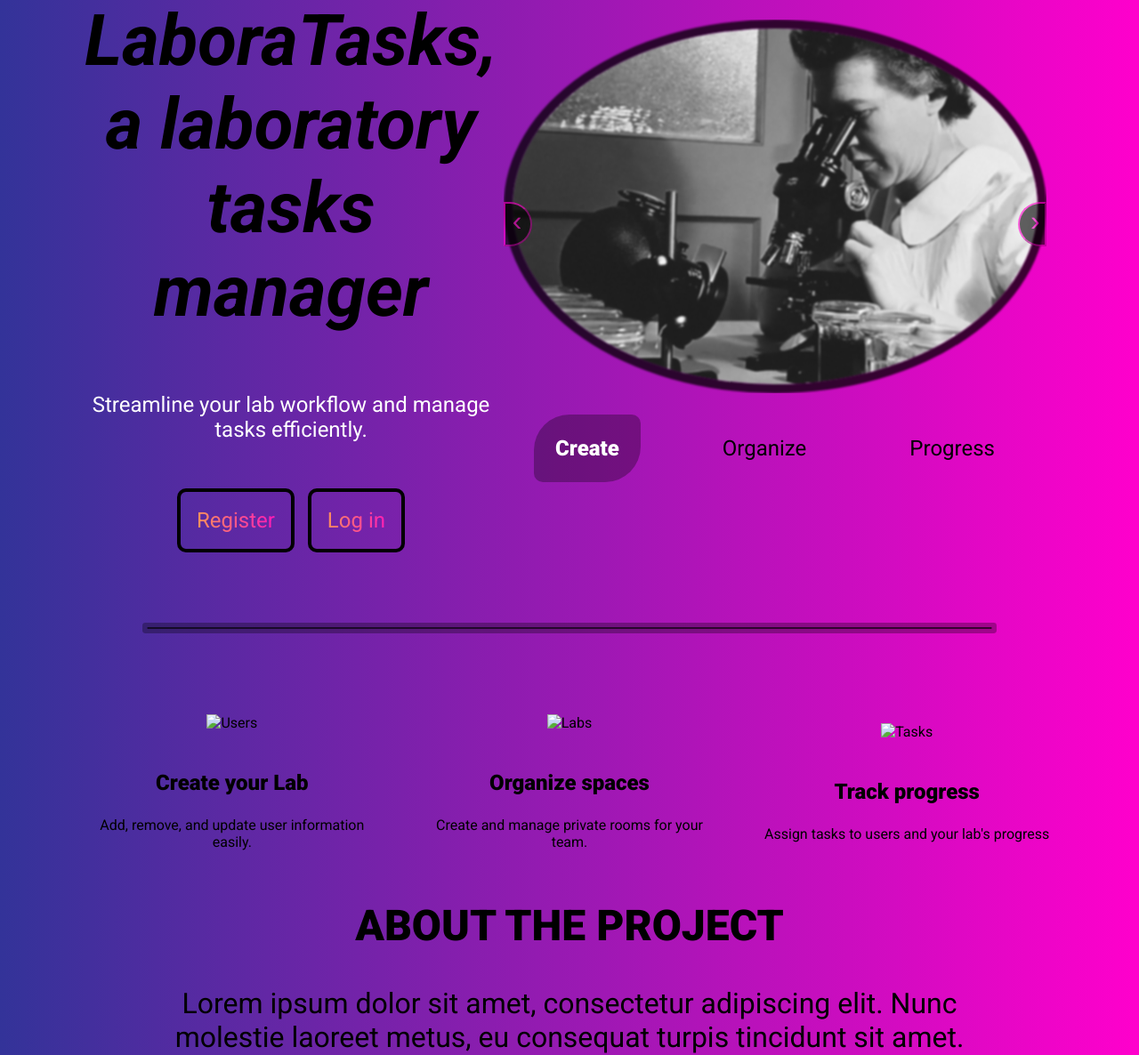
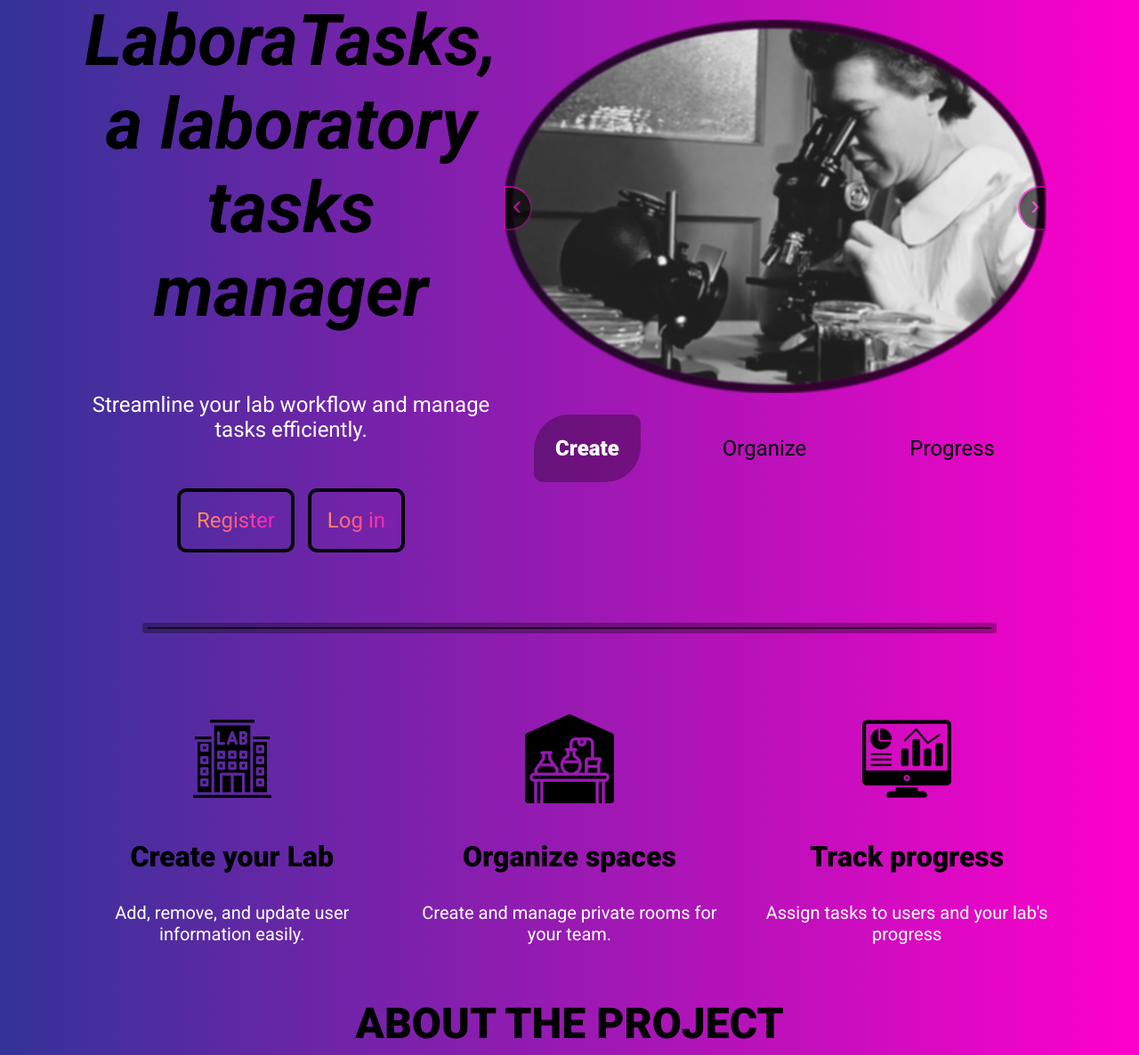
Before and after one commit to simlal/labtasks, a Django app: page / in a window 1280 px wide. Shown: the part 141-1327 px from the top of the page at 89% size. Run offline with Django 4.2, Linux system fonts and the light colour scheme; some libraries are stand-ins or nearby versions; grey boxes are pictures that could not be loaded.

Commit message:
Animation login/reg btns/features icon/text formatting

```diff
--- a/labtasks/base/templates/base/index.html
+++ b/labtasks/base/templates/base/index.html
@@ -38,19 +38,22 @@
 <section>
 <div id="features">
     <div class="feature">
-      <img src="https://via.placeholder.com/100x100" alt="Users">
+        {% load static %}
+        <img src="{% static 'images/create-lab.png' %}" alt="create icon">
       <h3>Create your Lab</h3>
       <p>Add, remove, and update user information easily.</p>
     </div>
     <div class="feature">
-      <img src="https://via.placeholder.com/100x100" alt="Labs">
-      <h3>Organize spaces</h3>
+        {% load static %}
+        <img src="{% static 'images/manage-space.png' %}" alt="manage space icon">
+        <h3>Organize spaces</h3>
       <p>Create and manage private rooms for your team.</p>
     </div>
     <div class="feature">
-      <img src="https://via.placeholder.com/100x100" alt="Tasks">
-      <h3>Track progress</h3>
-      <p>Assign tasks to users and your lab's progress</p>
+        {% load static %}
+        <img src="{% static 'images/dashboard.png' %}" alt="track progress icon">
+        <h3>Track progress</h3>
+        <p>Assign tasks to users and your lab's progress</p>
     </div>
 </div>
 </section>
--- a/labtasks/static/styles/main.css
+++ b/labtasks/static/styles/main.css
@@ -200,12 +200,14 @@ nav {
     color:transparent;
     background-clip: text;
     border: 4px solid var(--primary-text-col);
+    transition: 0.5s;
 
 }
 .hero-header .register:hover, .hero-header .login:hover {
     color: var(--secondary-text-col);
     background: var(--primary-shadow);
     text-decoration: none;
+    border-radius: 40px 10px;
 }
 
 
@@ -254,7 +256,7 @@ nav {
 .slide-arrow {
     position: absolute;
     top: 0;
-    bottom: 85px;
+    bottom: 3.75em;
     margin: auto;
     height: 1rem;
     background-color: var(--primary-text-col);
@@ -324,12 +326,18 @@ nav {
 #features .feature img {
     height: 100px;
     width: 100px;
-    margin-bottom: 20px;
+    margin-bottom: 5px;
 }
 
 #features h3 {
-    font-size: 1.5em;
+    font-size: 2em;
+    color: var(--primary-text-col);
 
+}
+
+#features p {
+    color: var(--secondary-text-col);
+    font-size: 1.25em;
 }
 
 #about, #contact {
```
